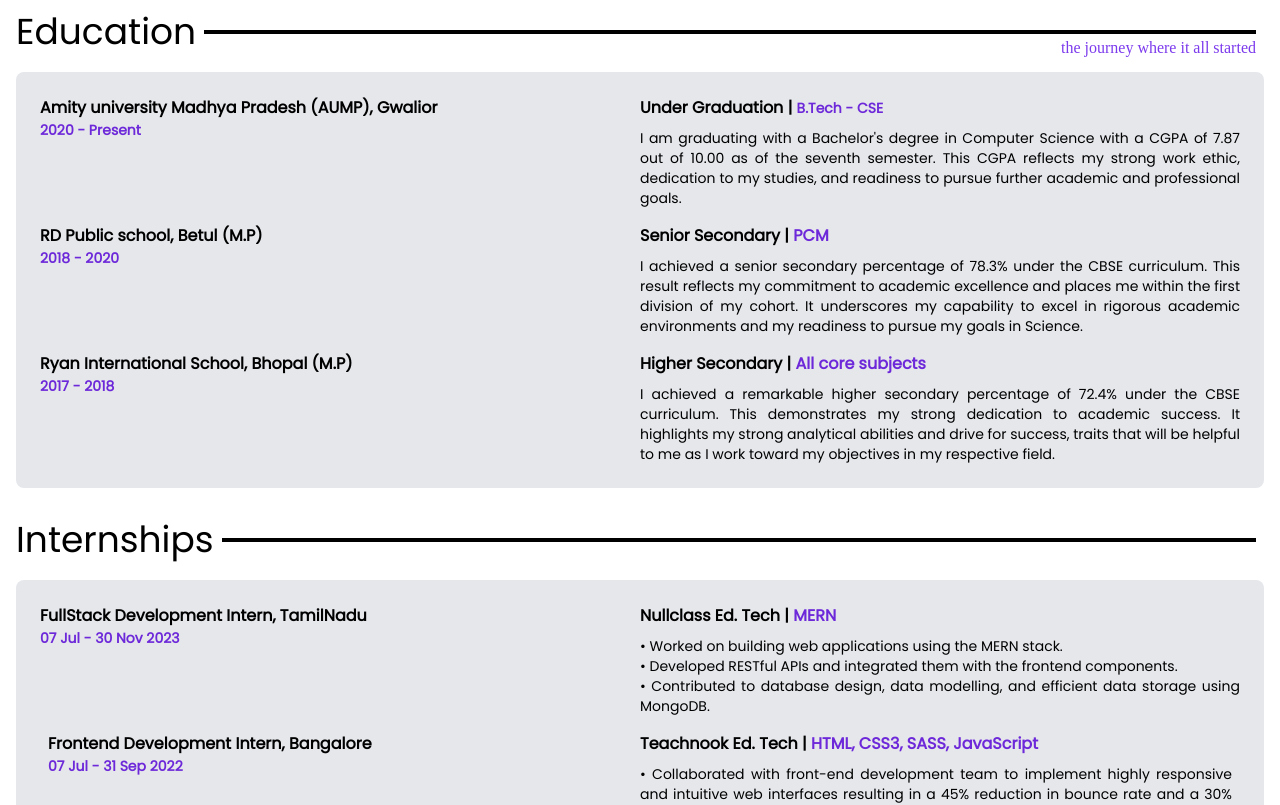
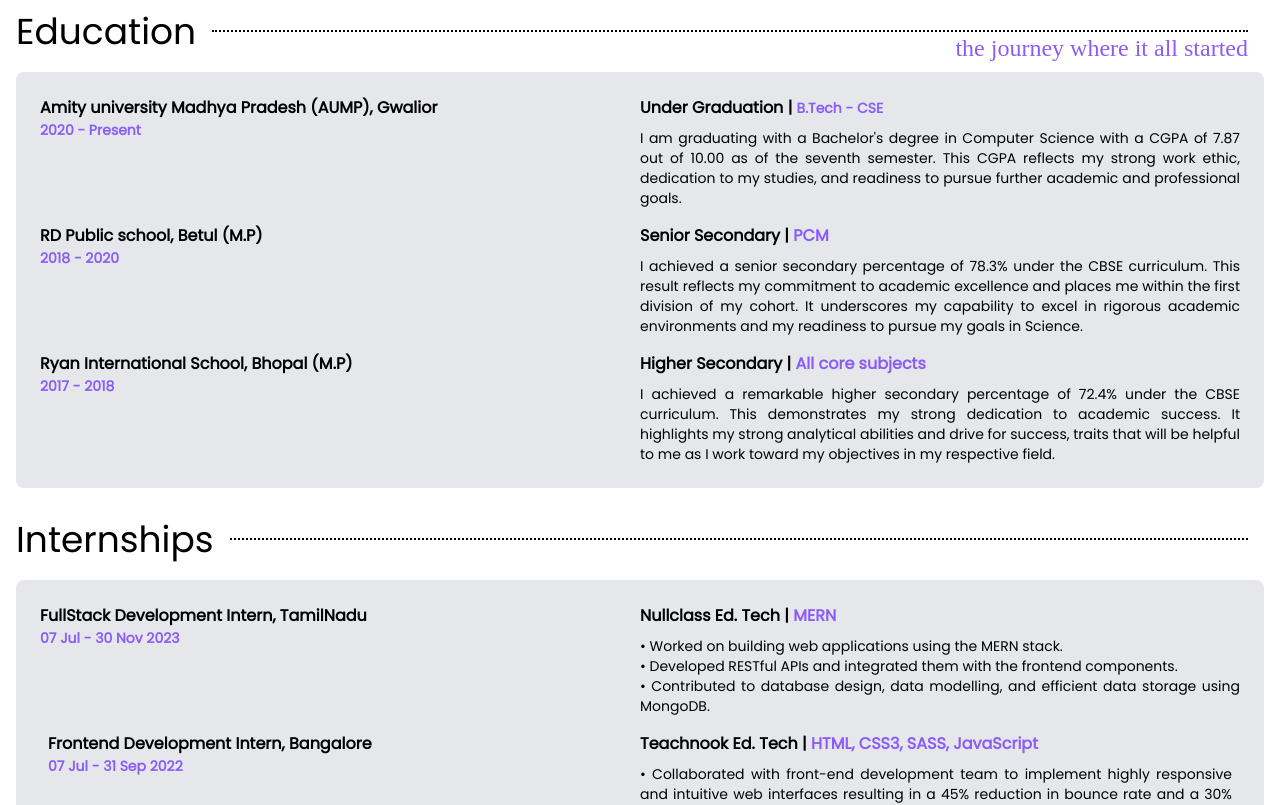
Before and after one commit to Rutuza/Vite-Portfolio, a React (Vite) app: page /about in a window 1280 px wide. Shown: the part 680-1485 px from the top of the page. Built offline with nearby package versions, Linux system fonts and the light colour scheme.

Commit message:
dotted line component made

```diff
--- a/src/App.jsx
+++ b/src/App.jsx
@@ -10,6 +10,7 @@ import Contact from './pages/Contact'
 import Footer from './components/Footer'
 
 import { BrowserRouter as Router, Routes, Route } from "react-router-dom"
+import Homepage from './pages/Homepage'
 
 function App() {
 
@@ -17,6 +18,7 @@ function App() {
     <>
     <div className="App">
       <Navbar />
+      <Homepage />
       <About />
       <Skills />
       <Work />
--- /dev/null
+++ b/src/components/DottedLine.jsx
@@ -0,0 +1,11 @@
+import React from 'react';
+
+const DottedLine = () => {
+  return (
+    <>
+      <div className='border-t-2 border-dotted border-black h-1'></div>
+    </>
+  );
+};
+
+export default DottedLine;
--- a/src/pages/About.jsx
+++ b/src/pages/About.jsx
@@ -1,4 +1,7 @@
 import React from "react";
+
+import DottedLine from "../components/DottedLine";
+
 import Navbar from "../components/Navbar";
 import pfp from "../assets/svg/pfp.svg";
 
@@ -10,10 +13,10 @@ import { HiDownload } from "react-icons/hi";
 import { Link } from "react-router-dom";
 import Footer from "../components/Footer";
 
+function About() {
 
-function About() {
+
   return (
-
     <div className="max-sm:p-1 p-4 grid grid-flow-row gap-8 font-pop">
       <center className="text-4xl font-bold italic m-5">About Me</center>
 
@@ -25,150 +28,232 @@ function About() {
         <div className="relative font-pop grid grid-flow-row gap-8 justify-center items-center sm:mt-8 lg:w-1/2 lg:gap-2 lg:text-base xl:gap-8">
           <div className="sm:text-justify">
             I am a Final year, Computer Science student at Amity University
-            Madhya Pradesh, Gwalior. I have strong passion for Web
-            Development, UI/UX Designing and Database. I get to combine my
-            love for technology with my passion for art and design. I enjoy
-            using my creativity and problem-solving skills to create digital
-            experiences that do not only look great but also work seamlessly
-            for the user. I believe that continuous learning is the key to
-            success and I’m always on the lookout for fresh challenges to keep
-            me motivated and engaged.
+            Madhya Pradesh, Gwalior. I have strong passion for Web Development,
+            UI/UX Designing and Database. I get to combine my love for
+            technology with my passion for art and design. I enjoy using my
+            creativity and problem-solving skills to create digital experiences
+            that do not only look great but also work seamlessly for the user. I
+            believe that continuous learning is the key to success and I’m
+            always on the lookout for fresh challenges to keep me motivated and
+            engaged.
           </div>
           <div className="">
             <ul>
-              <li className="font-semibold py-1">Name: <span className="font-light">Jyotika Dalal</span></li>
-              <li className="font-semibold py-1">Phone: <span className="font-light">(+91)-8319278208</span></li>
-              <li className="font-semibold py-1">E-mail: <span className="font-light">dalal.jyotika05@gmail.com</span></li>
-              <li className="font-semibold py-1">Address: <span className="font-light">Prabhatam Heights, Raisen road, Bhopal (M.P), 462022, India</span></li>
+              <li className="font-semibold py-1">
+                Name: <span className="font-light">Jyotika Dalal</span>
+              </li>
+              <li className="font-semibold py-1">
+                Phone: <span className="font-light">(+91)-8319278208</span>
+              </li>
+              <li className="font-semibold py-1">
+                E-mail:{" "}
+                <span className="font-light">dalal.jyotika05@gmail.com</span>
+              </li>
+              <li className="font-semibold py-1">
+                Address:{" "}
+                <span className="font-light">
+                  Prabhatam Heights, Raisen road, Bhopal (M.P), 462022, India
+                </span>
+              </li>
             </ul>
           </div>
 
-        <a href="Jyotika_Dalal_Resume.pdf " target="_blank" download={'file:///C:/Users/dalal/OneDrive/Documents/Placement/Jyotika%20Dalal%20resume%20recently%20updated.pdf'}>
-          <button type="button" className="w-1/2 p-3 flex items-center justify-center gap-4 m-auto max-sm:text-xl font-bold text-violet-400 text-center bg-gray-900 hover:bg-transparent hover:text-violet-900  hover:font-medium hover:border-black hover:border-2 border rounded-md xl:flex xl:items-center xl:justify-center xl:gap-4">Download CV</button>
-
+          <a
+            href="Jyotika_Dalal_Resume.pdf "
+            target="_blank"
+            download={
+              "file:///C:/Users/dalal/OneDrive/Documents/Placement/Jyotika%20Dalal%20resume%20recently%20updated.pdf"
+            }
+          >
+            <button
+              type="button"
+              className="w-1/2 p-3 flex items-center justify-center gap-4 m-auto max-sm:text-xl font-bold text-violet-400 text-center bg-gray-900 hover:bg-transparent hover:text-violet-900  hover:font-medium hover:border-black hover:border-2 border rounded-md xl:flex xl:items-center xl:justify-center xl:gap-4"
+            >
+              Download CV
+            </button>
           </a>
         </div>
-
       </section>
 
       {/* Education section */}
       <section className="relative">
         <div className="flex items-center max-sm:relative">
-          <div className="text-4xl font-medium text-left max-sm:text-3xl">Education</div>
-          <div className="mx-2 w-full h-0 border-2 border-black "></div>
+          <div className="text-4xl font-medium text-left max-sm:text-3xl">
+            Education
           </div>
-        <div className="absolute right-2 top-6 font-cvt text-violet-600">the journey where it all started</div>
+          <div className="p-4 w-full">
+            <DottedLine />
+          </div>
+        </div>
+        <div className="absolute right-4 top-5 font-cvt text-violet-500 text-2xl">
+          the journey where it all started
+        </div>
 
-        {/* <div className="m-0 text-violet-700 text-base max-sm:float-right max-sm:text-xs max-sm:absolute max-sm:right-2 max-sm:top-0">The journey where it all started</div> */}
-
-        <div className="p-6 mt-5 grid grid-flow-row gap-4 lg:bg-gray-200 rounded-lg max-sm:grid max-sm:grid-flow-row max-sm:gap-10"> {/* container*/}
-
-          <div className="relative justify-between grid grid-flow-row max-sm:grid max-sm:grid-flow-row max-sm:gap-2 sm:grid sm:grid-flow-row sm:gap-4 md:flex md:flex-row md:justify-between max-sm:bg-gray-200 max-sm:rounded max-sm:h-[42vh]"> {/* amity*/}
+        <div className="p-6 mt-5 grid grid-flow-row gap-4 lg:bg-gray-200 rounded-lg max-sm:grid max-sm:grid-flow-row max-sm:gap-10">
+          {" "}
+          {/* container*/}
+          <div className="relative justify-between grid grid-flow-row max-sm:grid max-sm:grid-flow-row max-sm:gap-2 sm:grid sm:grid-flow-row sm:gap-4 md:flex md:flex-row md:justify-between max-sm:bg-gray-200 max-sm:rounded max-sm:h-[42vh]">
+            {" "}
+            {/* amity*/}
             <div className="font-semibold">
-              <div className="text-base max-sm:text-base">Amity university Madhya Pradesh (AUMP), Gwalior</div>
-              <div className="text-sm text-violet-700 max-sm:text-xs max-sm:absolute max-sm:right-0 max-sm:bottom-2 max-sm:px-2">2020 - Present</div>
+              <div className="text-base max-sm:text-base">
+                Amity university Madhya Pradesh (AUMP), Gwalior
+              </div>
+              <div className="text-sm text-violet-500 max-sm:text-xs max-sm:absolute max-sm:right-0 max-sm:bottom-2 max-sm:px-2">
+                2020 - Present
+              </div>
             </div>
             <div className="w-2/5 max-sm:w-fit sm:w-fit md:w-1/2">
               <div className="text-base font-semibold max-sm:absolute max-sm:bottom-7 max-sm:right-0 max-sm:text-xs max-sm:px-2 ">
-                Under Graduation | <span className="text-sm text-violet-700 text max-sm:text-xs-base">B.Tech - CSE</span>
+                Under Graduation |{" "}
+                <span className="text-sm text-violet-500 text max-sm:text-xs-base">
+                  B.Tech - CSE
+                </span>
               </div>
               <div className="text-justify text-sm mt-2 max-sm:text-base">
-              I am graduating with a Bachelor's degree in Computer Science with a CGPA of 7.87 out of 10.00 as of the seventh semester. This CGPA reflects my strong work ethic, dedication to my studies, and readiness to pursue further academic and professional goals.
+                I am graduating with a Bachelor's degree in Computer Science
+                with a CGPA of 7.87 out of 10.00 as of the seventh semester.
+                This CGPA reflects my strong work ethic, dedication to my
+                studies, and readiness to pursue further academic and
+                professional goals.
               </div>
             </div>
           </div>
-
           {/* rd 12th*/}
-
-          <div className="relative justify-between grid grid-flow-row max-sm:grid max-sm:grid-flow-row max-sm:gap-2 sm:grid sm:grid-flow-row sm:gap-4 md:flex md:flex-row md:justify-between max-sm:bg-gray-200 max-sm:rounded max-sm:h-[42vh]">  {/* rd */}
+          <div className="relative justify-between grid grid-flow-row max-sm:grid max-sm:grid-flow-row max-sm:gap-2 sm:grid sm:grid-flow-row sm:gap-4 md:flex md:flex-row md:justify-between max-sm:bg-gray-200 max-sm:rounded max-sm:h-[42vh]">
+            {" "}
+            {/* rd */}
             <div className="font-semibold">
-              <div className="text-base max-sm:text-base">RD Public school, Betul (M.P)</div>
-              <div className="text-sm text-violet-700 max-sm:text-xs max-sm:absolute max-sm:right-0 max-sm:bottom-2 max-sm:px-2">2018 - 2020</div>
+              <div className="text-base max-sm:text-base">
+                RD Public school, Betul (M.P)
+              </div>
+              <div className="text-sm text-violet-500 max-sm:text-xs max-sm:absolute max-sm:right-0 max-sm:bottom-2 max-sm:px-2">
+                2018 - 2020
+              </div>
             </div>
             <div className="w-2/5 max-sm:w-fit sm:w-fit md:w-1/2">
               <div className="text-base font-semibold max-sm:absolute max-sm:bottom-7 max-sm:right-0 max-sm:text-xs max-sm:px-2 ">
-                Senior Secondary | <span className="text-violet-700 text-base max-sm:text-xs">PCM</span>
+                Senior Secondary |{" "}
+                <span className="text-violet-500 text-base max-sm:text-xs">
+                  PCM
+                </span>
               </div>
               <div className="text-justify text-sm mt-2 max-sm:text-base">
-              I achieved a senior secondary percentage of 78.3% under the CBSE curriculum. This result reflects my commitment to academic excellence and places me within the first division of my cohort. It underscores my capability to excel in rigorous academic environments and my readiness to pursue my goals in Science.
+                I achieved a senior secondary percentage of 78.3% under the CBSE
+                curriculum. This result reflects my commitment to academic
+                excellence and places me within the first division of my cohort.
+                It underscores my capability to excel in rigorous academic
+                environments and my readiness to pursue my goals in Science.
               </div>
             </div>
           </div>
-
           {/* ryan */}
-
-          <div className="relative justify-between grid grid-flow-row max-sm:grid max-sm:grid-flow-row max-sm:gap-2 sm:grid sm:grid-flow-row sm:gap-4 md:flex md:flex-row md:justify-between max-sm:bg-gray-200 max-sm:rounded max-sm:h-[42vh]">  {/* ryan */}
+          <div className="relative justify-between grid grid-flow-row max-sm:grid max-sm:grid-flow-row max-sm:gap-2 sm:grid sm:grid-flow-row sm:gap-4 md:flex md:flex-row md:justify-between max-sm:bg-gray-200 max-sm:rounded max-sm:h-[42vh]">
+            {" "}
+            {/* ryan */}
             <div className="font font-semibold">
-              <div className="text-base max-sm:text-base">Ryan International School, Bhopal (M.P)</div>
-              <div className="text-violet-700 text-sm max-sm:text-xs max-sm:absolute max-sm:right-0 max-sm:bottom-2 max-sm:px-2">2017 - 2018</div>
+              <div className="text-base max-sm:text-base">
+                Ryan International School, Bhopal (M.P)
+              </div>
+              <div className="text-violet-500 text-sm max-sm:text-xs max-sm:absolute max-sm:right-0 max-sm:bottom-2 max-sm:px-2">
+                2017 - 2018
+              </div>
             </div>
             <div className="w-2/5 max-sm:w-fit sm:w-fit md:w-1/2">
               <div className="text-base font-semibold max-sm:absolute max-sm:bottom-7 max-sm:right-0 max-sm:text-xs max-sm:px-2 ">
-                Higher Secondary | <span className="text-violet-700 text-base max-sm:text-xs">All core subjects</span>
+                Higher Secondary |{" "}
+                <span className="text-violet-500 text-base max-sm:text-xs">
+                  All core subjects
+                </span>
               </div>
               <div className="text-justify text-sm mt-2 max-sm:text-base">
-              I achieved a remarkable higher secondary percentage of 72.4% under the CBSE curriculum. This demonstrates my strong dedication to academic success. It highlights my strong analytical abilities and drive for success, traits that will be helpful to me as I work toward my objectives in my respective field.
-
+                I achieved a remarkable higher secondary percentage of 72.4%
+                under the CBSE curriculum. This demonstrates my strong
+                dedication to academic success. It highlights my strong
+                analytical abilities and drive for success, traits that will be
+                helpful to me as I work toward my objectives in my respective
+                field.
               </div>
             </div>
           </div>
-
         </div>
       </section>
 
       {/* Experience section */}
       <section>
         <div className="flex items-center max-sm:relative">
-          <div className="text-4xl font-medium text-left max-sm:text-3xl">Internships</div>
-          <div className="mx-2 w-full h-0 border-2 border-black "></div>
+          <div className="text-4xl font-medium text-left max-sm:text-3xl">
+            Internships
+          </div>
+          <div className="p-4 w-full">
+            <DottedLine />
+          </div>
         </div>
 
-        {/* <div className="m-0 text-violet-700 text-base max-sm:float-right max-sm:text-xs max-sm:absolute max-sm:right-2 max-sm:top-0">The journey where it all started</div> */}
+
 
         {/* container*/}
         <div className="p-6 mt-5 grid grid-flow-row gap-2 lg:bg-gray-200 rounded-lg max-sm:grid max-sm:grid-flow-row max-sm:gap-10">
-
           {/* nullclass */}
           <div className="relative justify-between grid grid-flow-row max-sm:grid max-sm:grid-flow-row max-sm:gap-2 sm:grid sm:grid-flow-row sm:gap-4 md:flex md:flex-row md:justify-between max-sm:bg-gray-200 max-sm:rounded max-sm:h-[42vh]">
             <div className="font-semibold">
-              <div className="text-base max-sm:text-base">FullStack Development Intern, TamilNadu</div>
-              <div className="text-sm text-violet-700 max-sm:text-xs max-sm:absolute max-sm:right-0 max-sm:bottom-2 max-sm:px-2">07 Jul - 30 Nov 2023</div>
+              <div className="text-base max-sm:text-base">
+                FullStack Development Intern, TamilNadu
+              </div>
+              <div className="text-sm text-violet-500 max-sm:text-xs max-sm:absolute max-sm:right-0 max-sm:bottom-2 max-sm:px-2">
+                07 Jul - 30 Nov 2023
+              </div>
             </div>
             <div className="w-2/5 max-sm:w-fit sm:w-fit md:w-1/2">
               <div className="text-base font-semibold max-sm:absolute max-sm:bottom-7 max-sm:right-0 max-sm:text-xs max-sm:px-2 ">
-                Nullclass Ed. Tech | <span className="text-violet-700 text-base max-sm:text-xs">MERN</span>
+                Nullclass Ed. Tech |{" "}
+                <span className="text-violet-500 text-base max-sm:text-xs">
+                  MERN
+                </span>
               </div>
               <div className="text-justify text-sm mt-2 max-sm:text-base">
-              •	Worked on building web applications using the MERN stack. <br />
-              •	Developed RESTful APIs and integrated them with the frontend components. <br />
-              •	Contributed to database design, data modelling, and efficient data storage using MongoDB.
-
+                • Worked on building web applications using the MERN stack.{" "}
+                <br />
+                • Developed RESTful APIs and integrated them with the frontend
+                components. <br />• Contributed to database design, data
+                modelling, and efficient data storage using MongoDB.
               </div>
             </div>
           </div>
 
           {/* teachnook*/}
-          <div className="p-2 relative justify-between grid grid-flow-row max-sm:grid max-sm:grid-flow-row max-sm:gap-2 sm:grid sm:grid-flow-row sm:gap-4 md:flex md:flex-row md:justify-between max-sm:bg-gray-200 max-sm:rounded max-sm:h-[42vh]"> {/* teachnook*/}
+          <div className="p-2 relative justify-between grid grid-flow-row max-sm:grid max-sm:grid-flow-row max-sm:gap-2 sm:grid sm:grid-flow-row sm:gap-4 md:flex md:flex-row md:justify-between max-sm:bg-gray-200 max-sm:rounded max-sm:h-[42vh]">
+            {" "}
+            {/* teachnook*/}
             <div className="font-semibold">
-              <div className="text-base max-sm:text-base">Frontend Development Intern, Bangalore</div>
-              <div className="text-violet-700 text-sm max-sm:text-xs max-sm:absolute max-sm:right-0 max-sm:bottom-2 max-sm:px-2">07 Jul - 31 Sep 2022</div>
+              <div className="text-base max-sm:text-base">
+                Frontend Development Intern, Bangalore
+              </div>
+              <div className="text-violet-500 text-sm max-sm:text-xs max-sm:absolute max-sm:right-0 max-sm:bottom-2 max-sm:px-2">
+                07 Jul - 31 Sep 2022
+              </div>
             </div>
             <div className="w-2/5 max-sm:w-fit sm:w-fit md:w-1/2">
               <div className="text-base font-semibold max-sm:absolute max-sm:bottom-7 max-sm:right-0 max-sm:text-xs max-sm:px-2 ">
-                Teachnook Ed. Tech | <span className="text-violet-700 text-base max-sm:text-xs-base">HTML, CSS3, SASS, JavaScript</span>
+                Teachnook Ed. Tech |{" "}
+                <span className="text-violet-500 text-base max-sm:text-xs-base">
+                  HTML, CSS3, SASS, JavaScript
+                </span>
               </div>
               <div className="text-justify text-sm mt-2 max-sm:text-base">
-              •	Collaborated with front-end development team to implement highly responsive and intuitive web interfaces resulting in a 45% reduction in bounce rate and a 30% increase in user engagement metrics. <br />
-              •	Gained hands-on experience in optimizing website performance and ensuring cross-browser compatibility. <br />
-              •	Assisted in converting wireframes and designs into functional web components using HTML, CSS, and JavaScript.
-
+                • Collaborated with front-end development team to implement
+                highly responsive and intuitive web interfaces resulting in a
+                45% reduction in bounce rate and a 30% increase in user
+                engagement metrics. <br />
+                • Gained hands-on experience in optimizing website performance
+                and ensuring cross-browser compatibility. <br />• Assisted in
+                converting wireframes and designs into functional web components
+                using HTML, CSS, and JavaScript.
               </div>
             </div>
           </div>
-
         </div>
       </section>
-
     </div>
   );
 }
```
Also changed, not shown: src/pages/Homepage.jsx (added, +14 -0 lines). Lines whose indentation alone changed are shown as unchanged.
